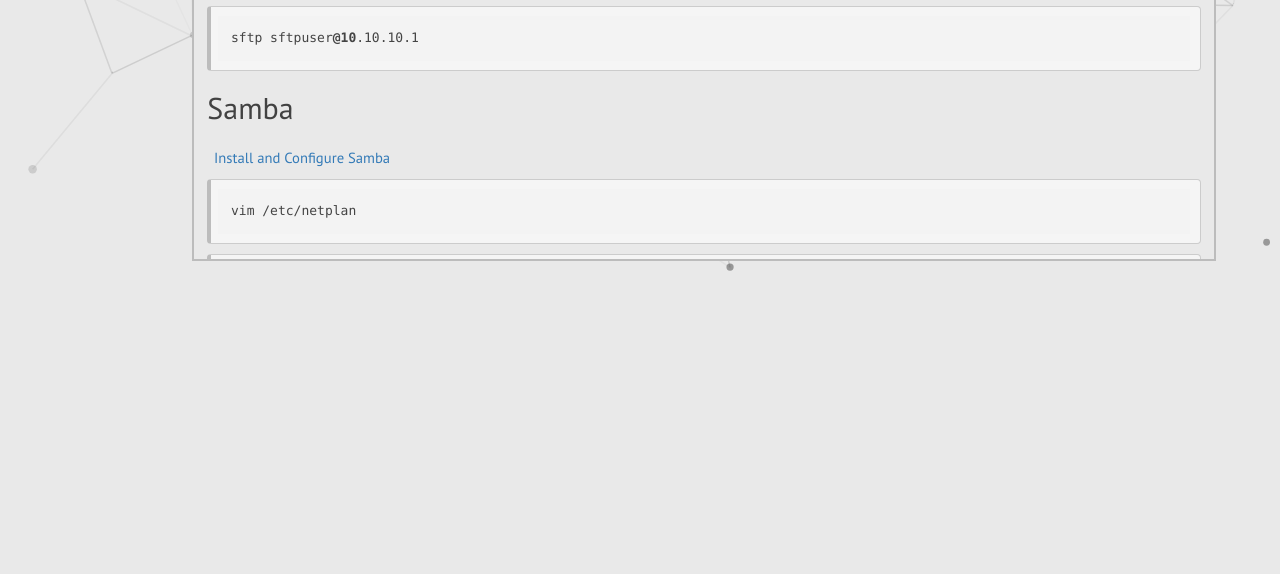
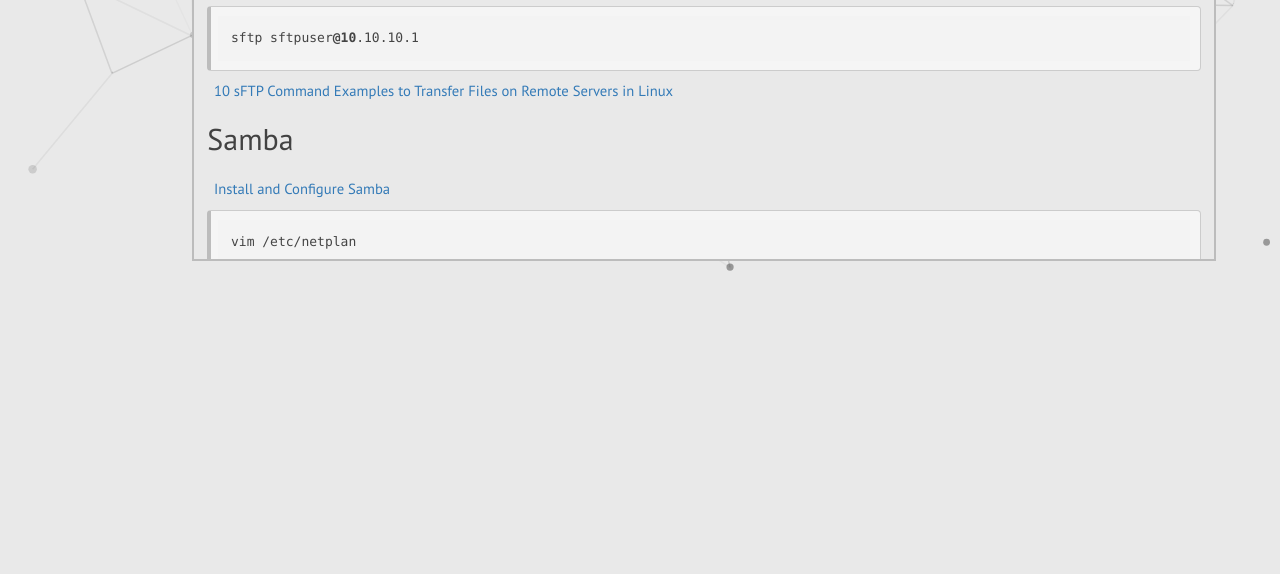
Before and after one commit to geryxyz/geryxyz, a Jekyll site: the page built from content/os-in-school/remote.html, in a window 1280 px wide. Shown: the part 2555-3134 px from the top of the page. Built offline with Jekyll 4.4.1, drawn with Linux system fonts in a browser that asks for light colours; nearby versions of some CDN libraries; library files that are not in the unit come from our copies.

Commit message:
Update remote.html

```diff
--- a/content/os-in-school/remote.html
+++ b/content/os-in-school/remote.html
@@ -39,6 +39,7 @@ layout: course
 <pre class="code"><code>sudo apt install net-tools</code></pre>
 <iframe width="560" height="315" src="https://www.youtube.com/embed/QcKYFEgfV-I" frameborder="0" allow="accelerometer; autoplay; encrypted-media; gyroscope; picture-in-picture" allowfullscreen></iframe>
 <pre class="code"><code>sftp sftpuser@10.10.10.1</code></pre>
+<a href="https://www.tecmint.com/sftp-command-examples/">10 sFTP Command Examples to Transfer Files on Remote Servers in Linux</a>
 
 <h2>Samba</h2>
 <p><a href="https://tutorials.ubuntu.com/tutorial/install-and-configure-samba#0">Install and Configure Samba</a></p>
```
